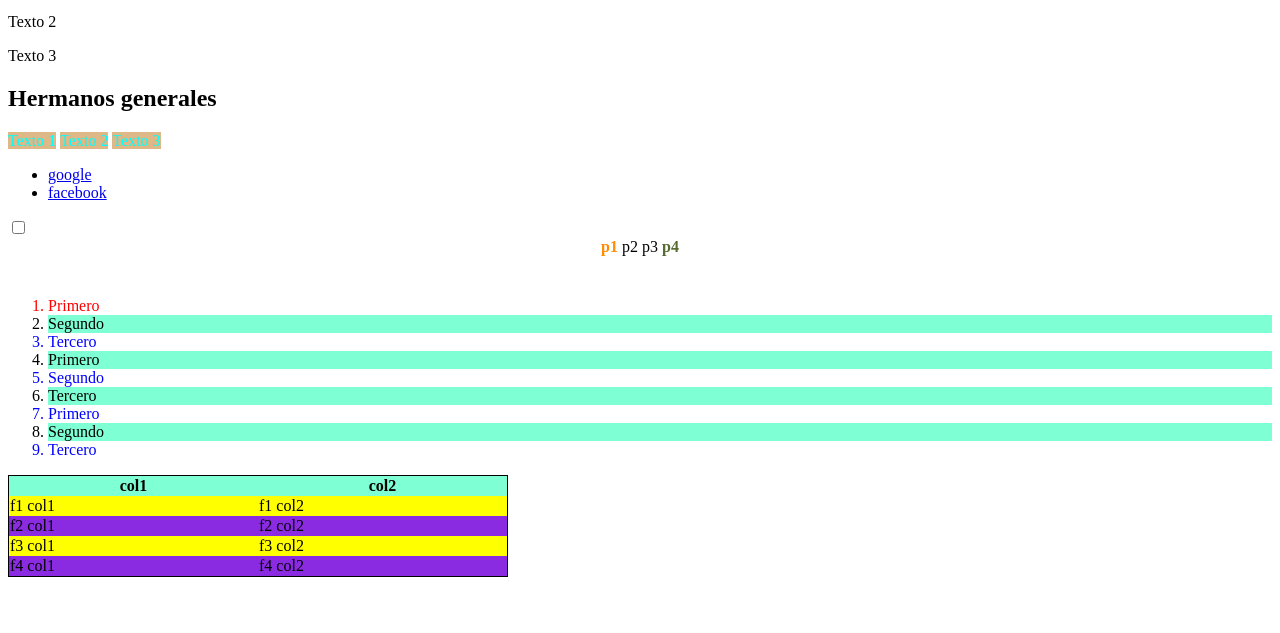
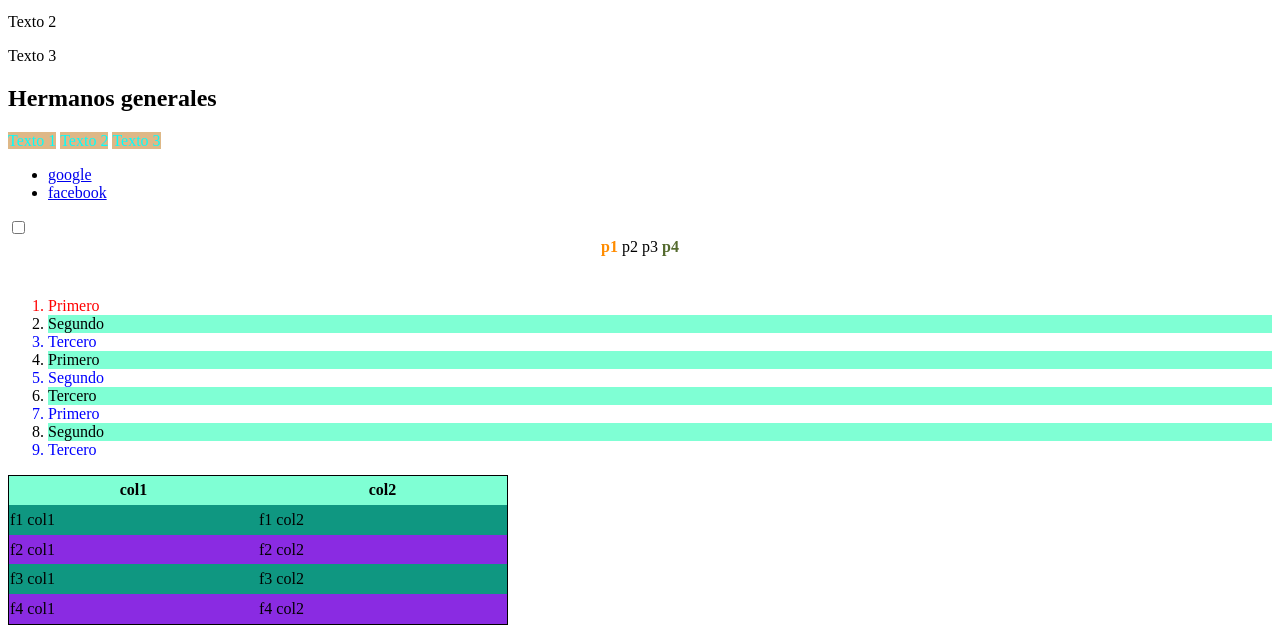
Before and after one commit to DDanielSebastian/proyecto-frontend, a plain HTML site: page clase9/index.html in a window 1280 px wide. Shown: the part 391-1024 px from the top of the page. Before the commit the page ends 976 px from the top, so only its background shows below. Drawn offline with Linux system fonts and the light colour scheme.

Commit message:
clase 9 bien hecho

```diff
--- a/clase9/css/styles.css
+++ b/clase9/css/styles.css
@@ -70,7 +70,8 @@ table{
     padding: 0px;
     border-spacing: 0px;
     width: 500px;
-    height: 10px;
+    height: 150px;
+
 }
 table tr:first-child{
     background-color: aquamarine;
@@ -79,9 +80,14 @@ table tr:nth-child(2n+3){
     background-color: blueviolet;
 }
 table tr:nth-child(2n){
-    background-color: yellow;
+    background-color: rgb(15, 151, 129);
 }
 table tr:hover{
-    font-size: 2px;
-    color: coral;
+    font-size: 10px;
+    color: rgb(253, 6, 6);
+    background-color: cornflowerblue;
+    height: 20px;
 }
+table th:hover{
+    font-family: 'Gill Sans', 'Gill Sans MT', Calibri, 'Trebuchet MS', sans-serif;
+}
```
